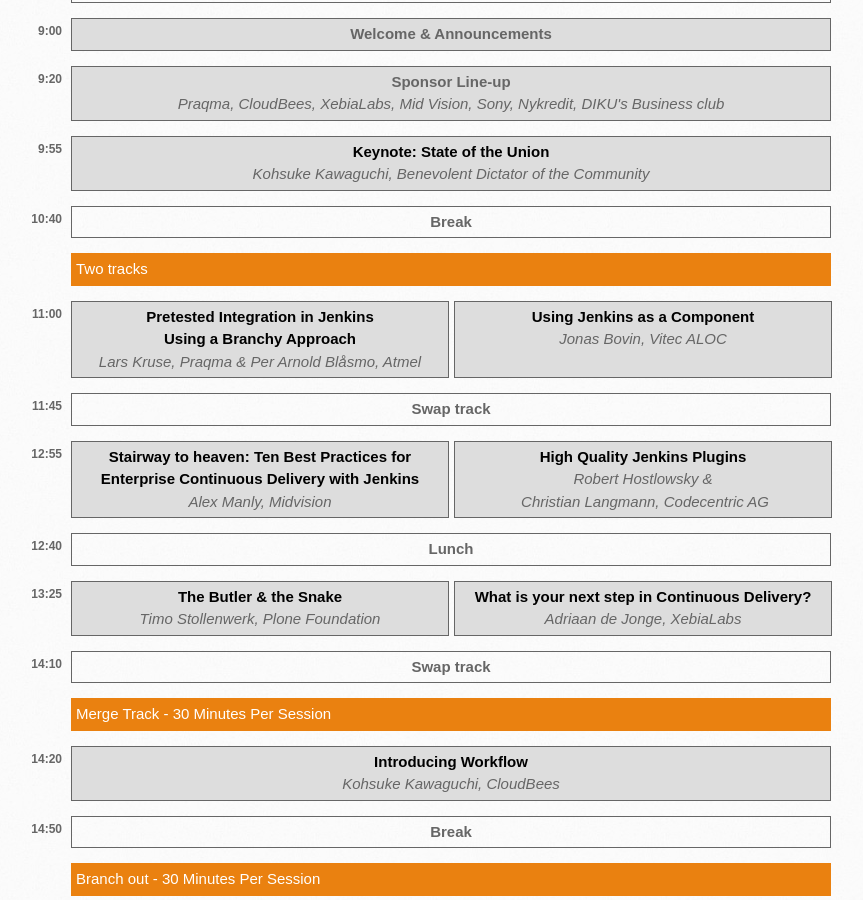
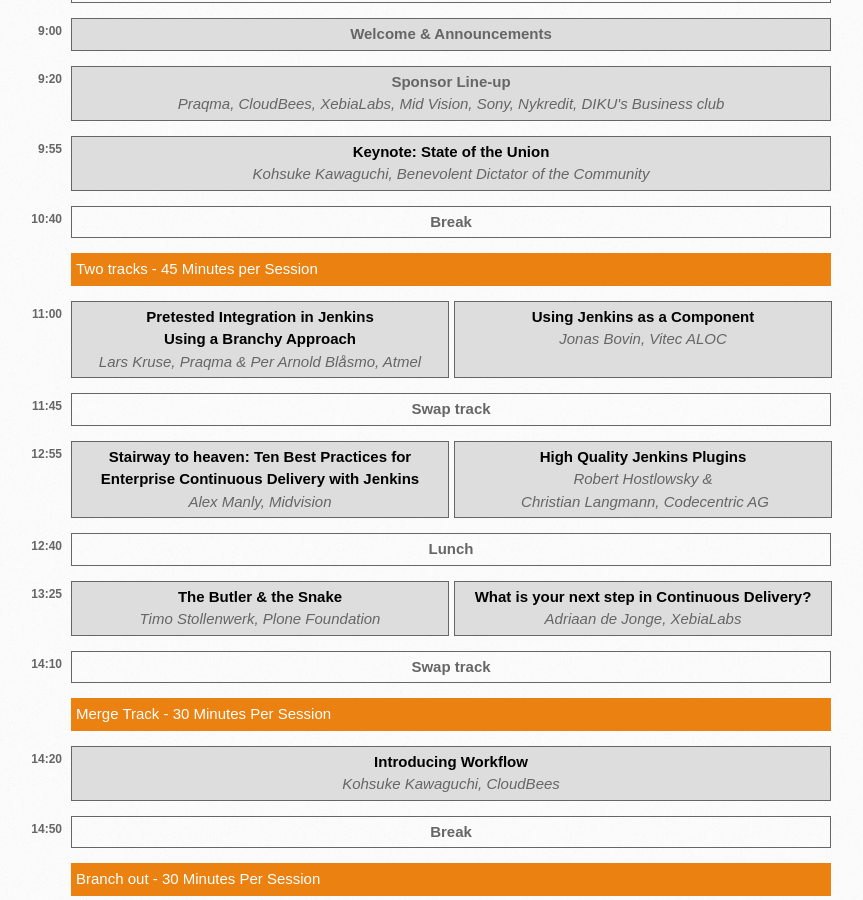
Before and after one commit to JCICPH/jcicph.github.io, a Jekyll site: the page built from agenda/index.md, in a window 1280 px wide and 900 px high, scrolled down 424 px. Shown: the whole window, without its empty margins (167-1030 px from the left). Built offline with Jekyll 4.4.1, drawn with Linux system fonts in a browser that asks for light colours; nearby versions of some CDN libraries.

Commit message:
Integrated origin/ready/agenda

```diff
--- a/agenda/index.md
+++ b/agenda/index.md
@@ -41,7 +41,7 @@
 
   <div class="agenda-row">
     <div class="agenda-column agenda-column-time">&nbsp;</div>
-    <div class="agenda-column agenda-1col agenda-header-item">Two tracks</div>
+    <div class="agenda-column agenda-1col agenda-header-item">Two tracks - 45 Minutes per Session</div>
   </div>
 
   <div class="agenda-row">
@@ -144,23 +144,23 @@
 
   <div class="agenda-row">
     <div class="agenda-column agenda-column-time timestamp">16:35</div>
-    <div class="agenda-column agenda-1col agenda-item"><strong>Why Version Control requires CI - and vice versa</strong><br/><em>Sven Erik Knop, Perforce</em></div>
+    <div class="agenda-column agenda-1col agenda-item"><a href="/program/#versioncontrol">Why Version Control requires CI - and vice versa</a><br/><em>Sven Erik Knop, Perforce</em></div>
   </div>
 
   <div class="agenda-row">
     <div class="agenda-column agenda-column-time timestamp">16:45</div>
-    <div class="agenda-column agenda-1col agenda-item"><strong>Using Jenkins for Metadata Harvesting</strong><br/><em>Kræn Hansen, BIT BLUEPRINT</em></div>
+    <div class="agenda-column agenda-1col agenda-item"><a href="/program/#metadata">Using Jenkins for Metadata Harvesting</a><br/><em>Kræn Hansen, BIT BLUEPRINT</em></div>
   </div>
 
   <div class="agenda-row">
     <div class="agenda-column agenda-column-time timestamp">16:55</div>
-    <!--div class="agenda-column agenda-1col agenda-item"><strong>Building Resilient CI Infrastructure</strong><br/><em>Kohsuke Kawaguchi, CloudBees</em></div-->
+    <!--div class="agenda-column agenda-1col agenda-item"><a href="/program/#two_for_one">Building Resilient CI Infrastructure</a><br/><em>Kohsuke Kawaguchi, CloudBees</em></div-->
     <div class="agenda-column agenda-1col agenda-item"><strong>To Be Determined</strong><br/><em>Suspense!</em></div>
   </div>
 
     <div class="agenda-row">
     <div class="agenda-column agenda-column-time timestamp">17:05</div>
-    <div class="agenda-column agenda-1col agenda-item"><strong>Manage Your Jobs With  Job DSL</strong><br/><em>Niels Bech Nielsen, Nine Consult</em></div>
+    <div class="agenda-column agenda-1col agenda-item"><a href="/program/#dsl">Manage Your Jobs With  Job DSL</a><br/><em>Niels Bech Nielsen, Nine Consult</em></div>
   </div>
 
   <div class="agenda-row">
@@ -175,7 +175,7 @@
 
   <div class="agenda-row">
     <div class="agenda-column agenda-column-time timestamp">17:30</div>
-    <div class="agenda-column agenda-1col agenda-item"><strong>Panel Discussion all presenters on stage</strong><br/><em>Questions from audience, Tweet'em to <a href="/social/tweets.html">#JCICPH</a> during the day</em></div>
+    <div class="agenda-column agenda-1col agenda-item"><a href="/program/#panel">Panel Discussion all presenters on stage</a><br/><em>Questions from audience, Tweet'em to <a href="/social/tweets.html">#JCICPH</a> during the day</em></div>
   </div>
   <div class="agenda-row">
     <div class="agenda-column agenda-column-time timestamp">18:10</div>
```
Also changed, not shown: program/index.md (+7 -0 lines).
